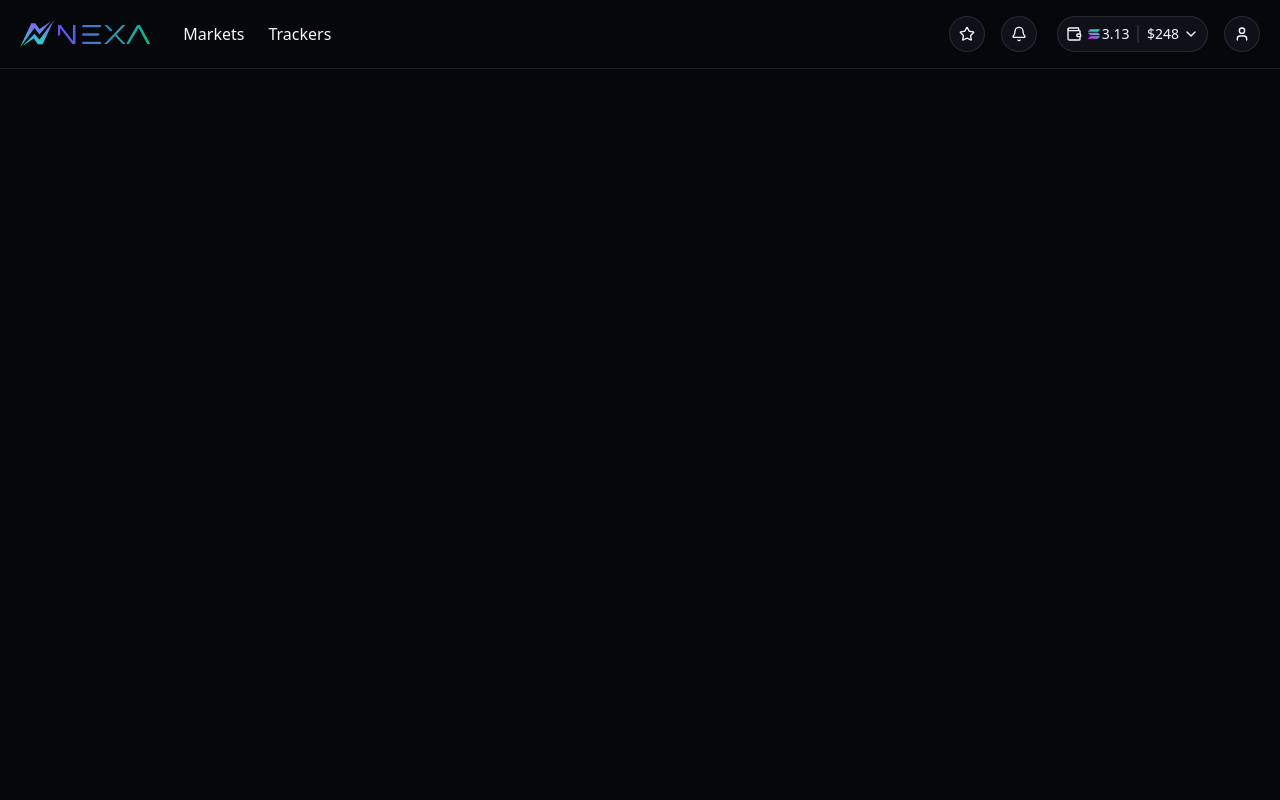
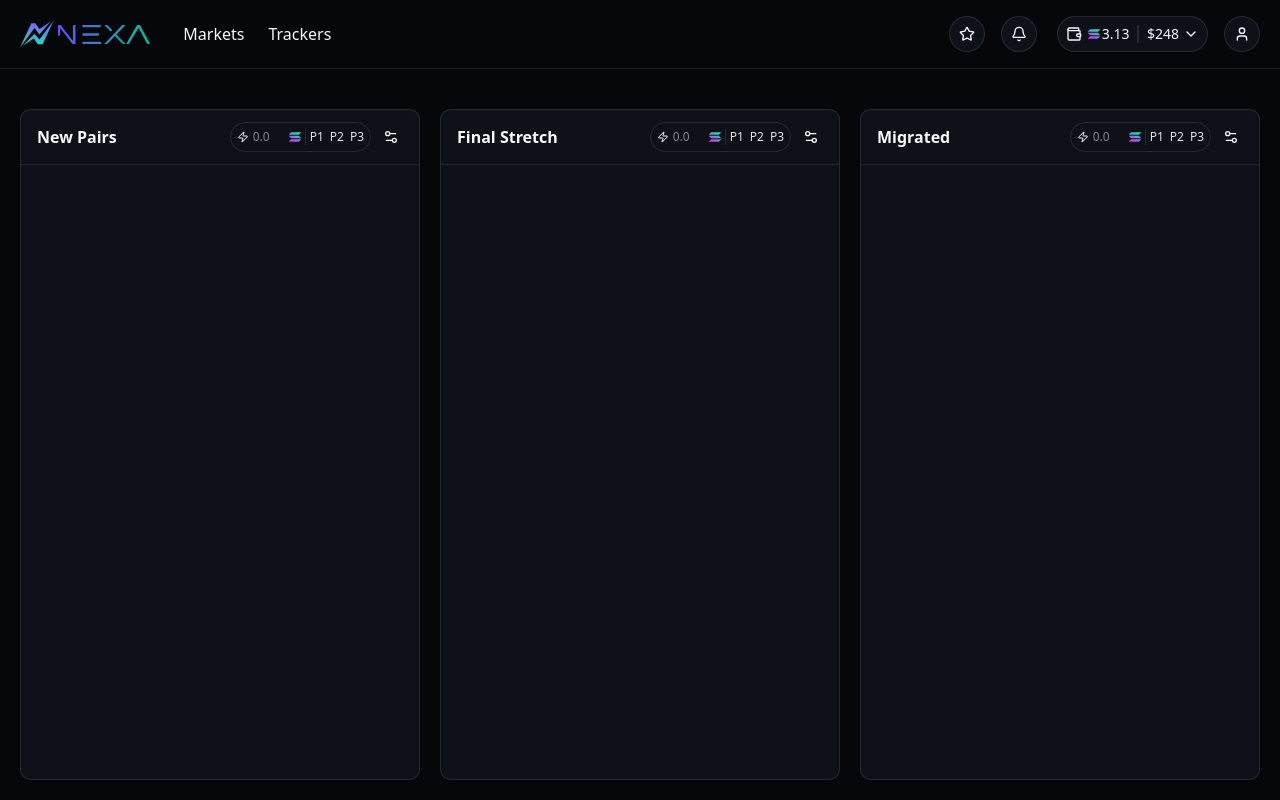
Before and after one commit to nexa-sol/nexa-trade, a Next.js app: page /markets in a window 1280 px wide. Built offline with nearby package versions, Linux system fonts and the light colour scheme.

Commit message:
Pairs card

```diff
--- /dev/null
+++ b/src/app/markets/components/PairsCard.tsx
@@ -0,0 +1,43 @@
+import { SolanaLogo } from "@/components/logos";
+import { Button } from "@/components/ui/button";
+import { Card, CardHeader, CardTitle } from "@/components/ui/card";
+import { Settings2Icon, ZapIcon } from "lucide-react";
+
+export default function PairsCard({ title }: { title: string }) {
+  return (
+    <Card className="py-3">
+      <CardHeader className="px-4 pb-3! border-b flex justify-between items-center">
+        <CardTitle>{title}</CardTitle>
+        <div className="flex items-center gap-2">
+          <div className="border border-border animate-colors hover:bg-input/20 px-1.5 py-1.5 rounded-full flex items-center gap-1">
+            <div className="flex items-center">
+              <ZapIcon className="w-3 h-3" />
+              <input
+                type="text"
+                placeholder="0.0"
+                className="px-1 w-10 focus:outline-0 text-xs"
+              />
+              <SolanaLogo className="w-3 h-3" />
+            </div>
+            <div className="border-l border-border pl-1 flex items-center text-xs gap-1.5">
+              {["P1", "P2", "P3"].map((p) => (
+                <div
+                  key={p}
+                  className="text-foreground/90 cursor-pointer hover:text-primary"
+                >
+                  {p}
+                </div>
+              ))}
+            </div>
+          </div>
+          <Button
+            variant="ghost"
+            className="p-1! h-max hover:bg-accent/20 hover:text-accent"
+          >
+            <Settings2Icon />
+          </Button>
+        </div>
+      </CardHeader>
+    </Card>
+  );
+}
--- a/src/app/markets/page.tsx
+++ b/src/app/markets/page.tsx
@@ -2,11 +2,19 @@
 
 import Navbar from "@/components/layout/Navbar";
 import Statusbar from "@/components/layout/Statusbar";
+import PairsCard from "./components/PairsCard";
 
 export default function Markets() {
   return (
-    <main className="h-svh">
+    <main className="h-svh flex flex-col">
       <Navbar />
+      <section className="w-full h-full pt-10 pb-5 px-5">
+        <div className="w-full h-full grid grid-cols-3 gap-5">
+          <PairsCard title="New Pairs" />
+          <PairsCard title="Final Stretch" />
+          <PairsCard title="Migrated" />
+        </div>
+      </section>
       <Statusbar />
     </main>
   );
--- /dev/null
+++ b/src/components/ui/card.tsx
@@ -0,0 +1,92 @@
+import * as React from "react"
+
+import { cn } from "@/lib/utils"
+
+function Card({ className, ...props }: React.ComponentProps<"div">) {
+  return (
+    <div
+      data-slot="card"
+      className={cn(
+        "bg-card text-card-foreground flex flex-col gap-6 rounded-xl border py-6 shadow-sm",
+        className
+      )}
+      {...props}
+    />
+  )
+}
+
+function CardHeader({ className, ...props }: React.ComponentProps<"div">) {
+  return (
+    <div
+      data-slot="card-header"
+      className={cn(
+        "@container/card-header grid auto-rows-min grid-rows-[auto_auto] items-start gap-2 px-6 has-data-[slot=card-action]:grid-cols-[1fr_auto] [.border-b]:pb-6",
+        className
+      )}
+      {...props}
+    />
+  )
+}
+
+function CardTitle({ className, ...props }: React.ComponentProps<"div">) {
+  return (
+    <div
+      data-slot="card-title"
+      className={cn("leading-none font-semibold", className)}
+      {...props}
+    />
+  )
+}
+
+function CardDescription({ className, ...props }: React.ComponentProps<"div">) {
+  return (
+    <div
+      data-slot="card-description"
+      className={cn("text-muted-foreground text-sm", className)}
+      {...props}
+    />
+  )
+}
+
+function CardAction({ className, ...props }: React.ComponentProps<"div">) {
+  return (
+    <div
+      data-slot="card-action"
+      className={cn(
+        "col-start-2 row-span-2 row-start-1 self-start justify-self-end",
+        className
+      )}
+      {...props}
+    />
+  )
+}
+
+function CardContent({ className, ...props }: React.ComponentProps<"div">) {
+  return (
+    <div
+      data-slot="card-content"
+      className={cn("px-6", className)}
+      {...props}
+    />
+  )
+}
+
+function CardFooter({ className, ...props }: React.ComponentProps<"div">) {
+  return (
+    <div
+      data-slot="card-footer"
+      className={cn("flex items-center px-6 [.border-t]:pt-6", className)}
+      {...props}
+    />
+  )
+}
+
+export {
+  Card,
+  CardHeader,
+  CardFooter,
+  CardTitle,
+  CardAction,
+  CardDescription,
+  CardContent,
+}
```
